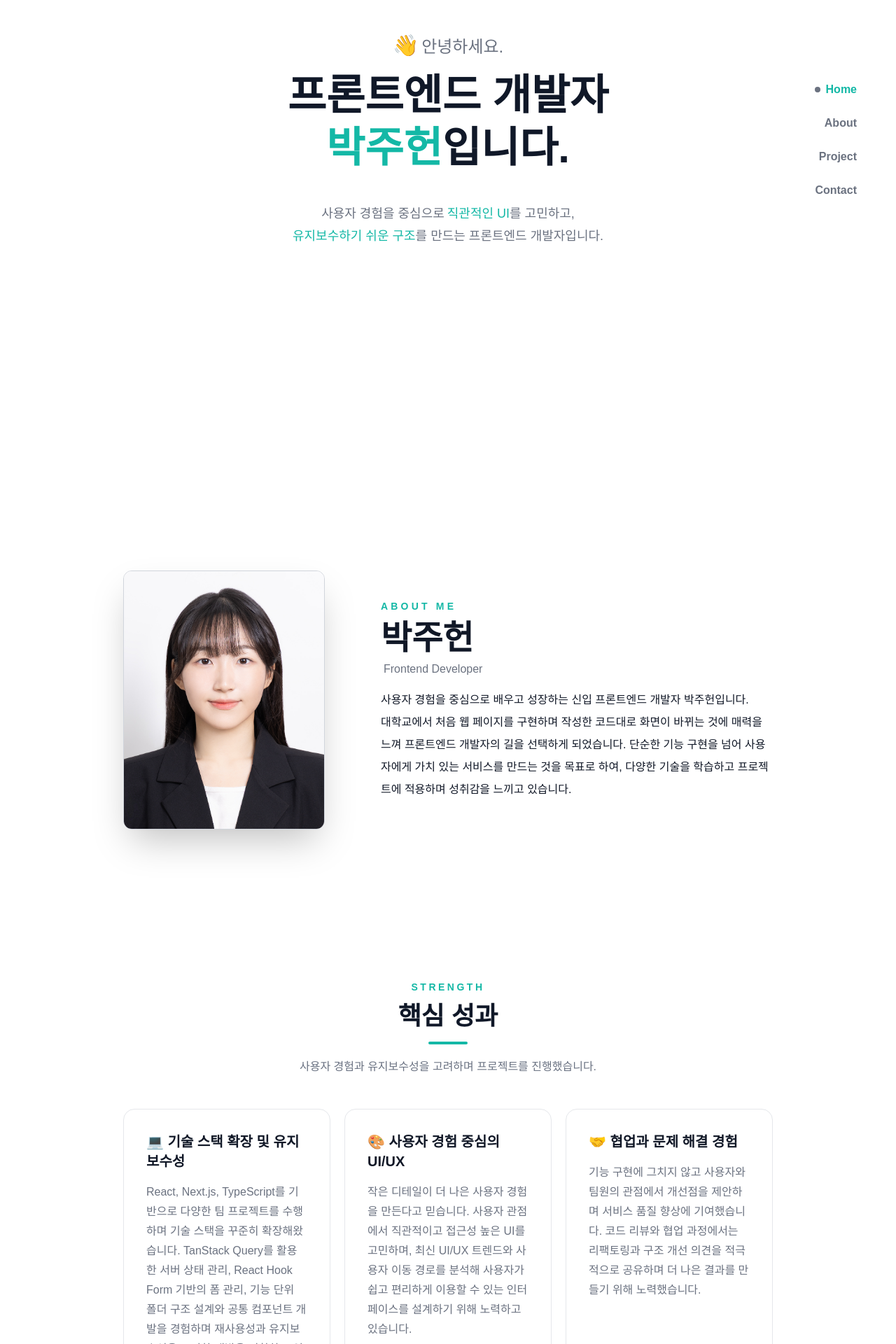
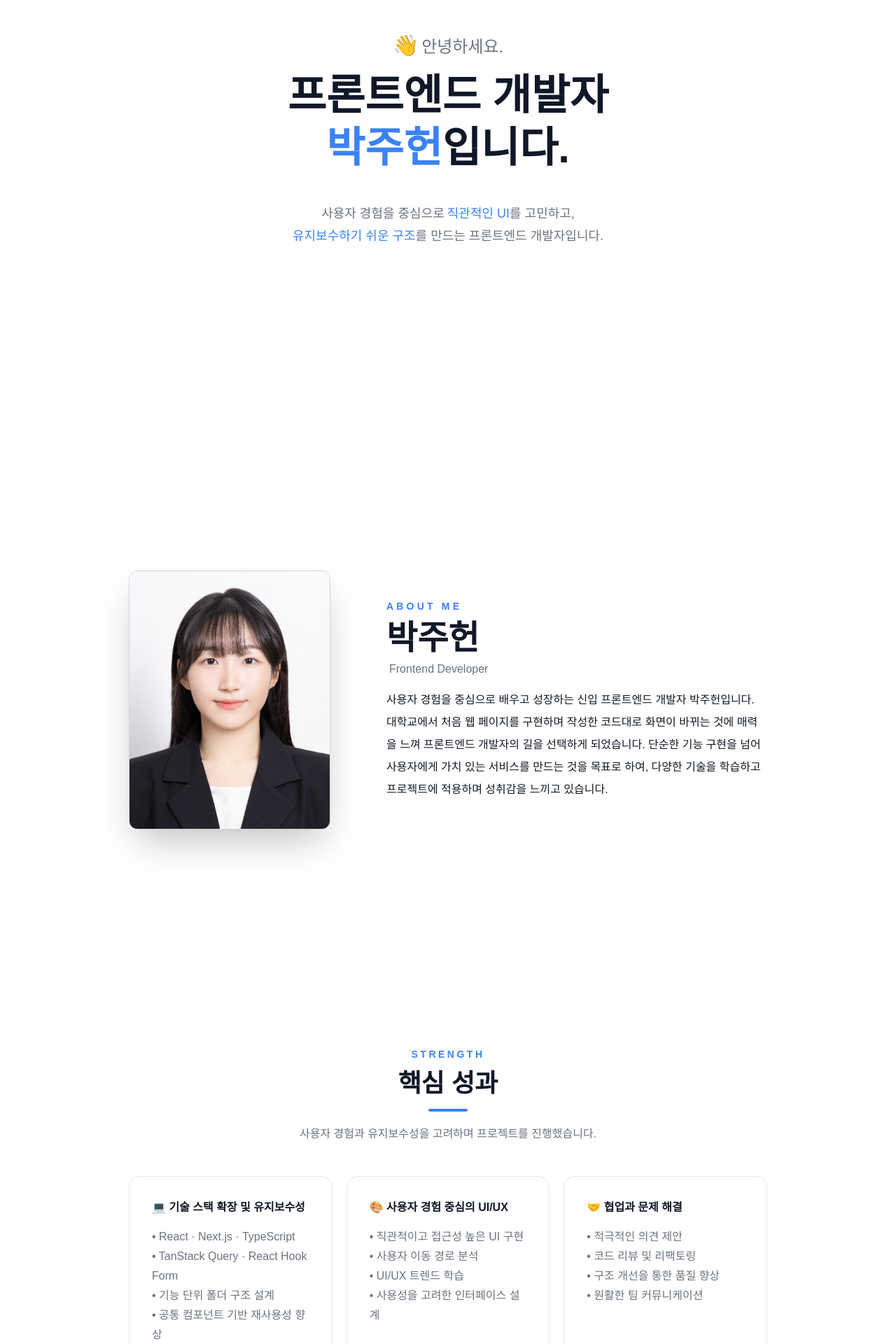
Before and after one commit to JuHeonParkk/Portfolio, a React (Vite) app: page / in a window 1280 px wide. Shown: the part 200-2120 px from the top of the page at 70% size. Built offline with nearby package versions, Linux system fonts and the light colour scheme.

Commit message:
refactor: sidebar 겹침 이슈로 위치 수정

```diff
--- a/src/App.tsx
+++ b/src/App.tsx
@@ -5,7 +5,7 @@ import Navbar from "./components/Navbar";
 
 function App() {
   return (
-    <div className="w-full max-w-244 mx-auto px-6">
+    <div className="w-full max-w-5xl mx-auto px-8">
       <Navbar />
       <HeroSection />
       <AboutSection />
--- a/src/components/AbilitySection.tsx
+++ b/src/components/AbilitySection.tsx
@@ -12,19 +12,19 @@ export default function AbilitySection() {
       id: 1,
       title: "💻 기술 스택 확장 및 유지보수성",
       content:
-        "React, Next.js, TypeScript를 기반으로 다양한 팀 프로젝트를 수행하며 기술 스택을 꾸준히 확장해왔습니다. \nTanStack Query를 활용한 서버 상태 관리, React Hook Form 기반의 폼 관리, 기능 단위 폴더 구조 설계와 공통 컴포넌트 개발을 경험하며 재사용성과 유지보수성을 고려한 개발을 지향하고 있습니다.",
+        "• React · Next.js · TypeScript\n• TanStack Query · React Hook Form\n• 기능 단위 폴더 구조 설계\n• 공통 컴포넌트 기반 재사용성 향상",
     },
     {
       id: 2,
       title: "🎨 사용자 경험 중심의 UI/UX",
       content:
-        "작은 디테일이 더 나은 사용자 경험을 만든다고 믿습니다. 사용자 관점에서 직관적이고 접근성 높은 UI를 고민하며, 최신 UI/UX 트렌드와 사용자 이동 경로를 분석해 사용자가 쉽고 편리하게 이용할 수 있는 인터페이스를 설계하기 위해 노력하고 있습니다.",
+        "• 직관적이고 접근성 높은 UI 구현\n• 사용자 이동 경로 분석\n• UI/UX 트렌드 학습\n• 사용성을 고려한 인터페이스 설계",
     },
     {
       id: 3,
-      title: "🤝 협업과 문제 해결 경험",
+      title: "🤝 협업과 문제 해결",
       content:
-        "기능 구현에 그치지 않고 사용자와 팀원의 관점에서 개선점을 제안하며 서비스 품질 향상에 기여했습니다. 코드 리뷰와 협업 과정에서는 리팩토링과 구조 개선 의견을 적극적으로 공유하며 더 나은 결과를 만들기 위해 노력했습니다.",
+        "• 적극적인 의견 제안\n• 코드 리뷰 및 리팩토링\n• 구조 개선을 통한 품질 향상\n• 원활한 팀 커뮤니케이션",
     },
   ];
   return (
@@ -40,8 +40,10 @@ export default function AbilitySection() {
             key={item.id}
             className="flex-1 rounded-2xl border border-gray-200 p-8 transition-all duration-300 hover:-translate-y-2 hover:border-primary/30 hover:shadow-xl"
           >
-            <p className="text-xl font-semibold mb-4">{item.title}</p>
-            <p className="text-base leading-7 text-gray">{item.content}</p>
+            <p className="text- font-semibold mb-4">{item.title}</p>
+            <p className="text-base leading-7 text-gray whitespace-pre-line">
+              {item.content}
+            </p>
           </li>
         ))}
       </ul>
--- a/src/components/AboutSection.tsx
+++ b/src/components/AboutSection.tsx
@@ -6,7 +6,7 @@ export default function AboutSection() {
   return (
     <section
       id="about"
-      className="w-full min-h-screen flex flex-col items-center justify-center"
+      className="w-full min-h-screen flex flex-col items-center justify-center gap-24 px-6"
     >
       <ProfileSection />
       <AbilitySection />
--- a/src/components/Navbar.tsx
+++ b/src/components/Navbar.tsx
@@ -33,24 +33,22 @@ export default function Navbar() {
   const [isSelected, setIsSelected] = useState("#home");
 
   return (
-    <div className="fixed top-1/2 right-14 -translate-y-1/2">
-      <ul className="w-full h-full flex flex-col items-end justify-between gap-6">
+    <div className="fixed top-5 left-1/2 -translate-x-1/2 z-10">
+      <ul className="px-6 py-4  flex items-center justify-between gap-8 md:px-14 md:py-5 md:gap-12 bg-secondary rounded-2xl">
         {navItems.map((item) => (
           <li key={item.id}>
             <a
               href={item.path}
-              className="flex items-center justify-center gap-2 transition-all duration-200 ease-out hover:-translate-x-1"
+              className="flex items-center justify-center gap-2 transition-all duration-200 ease-out hover:-translate-y-0.5"
               onClick={() => setIsSelected(item.path)}
             >
               <div
-                className={`w-2 h-2 bg-gray rounded-full transition-all duration-200 ${
-                  isSelected === item.path
-                    ? "opacity-100 scale-100 bg-primary"
-                    : "opacity-100 lg:opacity-0 lg:scale-50"
-                }}`}
+                className={`w-1.5 h-1.5 rounded-full transition-all duration-300 ${
+                  isSelected === item.path ? "bg-primary" : "bg-gray-400"
+                }`}
               />
               <span
-                className={`hidden lg:block text-base font-semibold transition-colors duration-200 ${
+                className={`text-sm md:text-base font-semibold transition-colors duration-200 ${
                   isSelected === item.path ? "text-primary" : "text-gray"
                 }`}
               >
--- a/src/components/ProfileSection.tsx
+++ b/src/components/ProfileSection.tsx
@@ -4,9 +4,9 @@ export default function ProfileSection() {
   return (
     <section
       id="about"
-      className="w-full min-h-screen flex items-center justify-center"
+      className="w-full min-h-screen flex items-center justify-center py-24"
     >
-      <div className="flex items-center gap-20">
+      <div className="flex flex-col lg:flex-row items-center gap-20">
         <img
           src={ProfileImage}
           alt="박주헌 프로필"
--- a/src/components/SkillSection.tsx
+++ b/src/components/SkillSection.tsx
@@ -169,7 +169,7 @@ export default function SkillsSection() {
   );
 
   return (
-    <section className="w-full bg-white px-6 py-24">
+    <section className="w-full">
       <div className="mx-auto max-w-6xl">
         <Title
           subTitle="TECH STACK"
--- a/src/index.css
+++ b/src/index.css
@@ -1,8 +1,8 @@
 @import "tailwindcss";
 
 @theme {
-  --color-primary: #14b8a6;
-  --color-secondary: #ccfbf1;
+  --color-primary: #3b82f6;
+  --color-secondary: #eff6ff;
 
   --color-white: #ffffff;
   --color-black: #111827;
```
